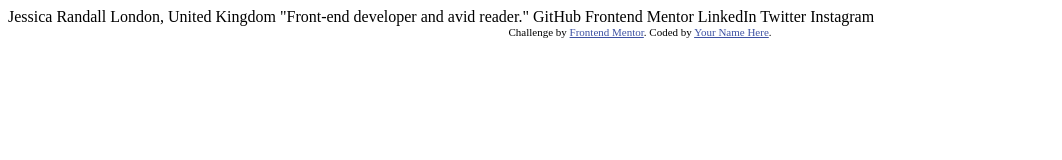
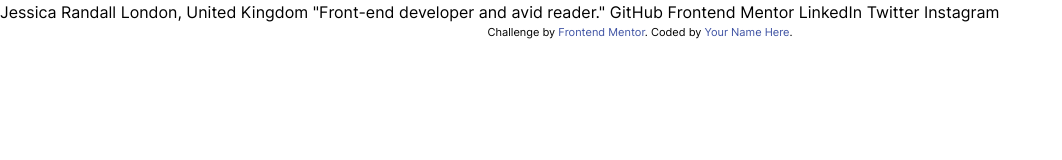
Before and after one commit to cjoak1028/social-links-profile, a website: page index.html in a window 1280 px wide. Shown: the whole page, without its empty margins (0-1062 px from the left). Drawn offline with Linux system fonts and the light colour scheme.

Commit message:
Setup tailwind and integrate design theme

```diff
--- a/index.html
+++ b/index.html
@@ -1,33 +1,39 @@
-<!DOCTYPE html>
+<!doctype html>
 <html lang="en">
   <head>
-  <meta charset="UTF-8">
-  <meta name="viewport" content="width=device-width, initial-scale=1.0"> <!-- displays site properly based on user's device -->
+    <meta charset="UTF-8" />
+    <meta name="viewport" content="width=device-width, initial-scale=1.0" />
+    <!-- displays site properly based on user's device -->
 
-  <link rel="icon" type="image/png" sizes="32x32" href="./assets/images/favicon-32x32.png">
+    <link
+      rel="icon"
+      type="image/png"
+      sizes="32x32"
+      href="./assets/images/favicon-32x32.png"
+    />
+
+    <link href="./output.css" rel="stylesheet" />
 
     <title>Frontend Mentor | Social links profile</title>
 
     <!-- Feel free to remove these styles or customise in your own stylesheet 👍 -->
     <style>
-    .attribution { font-size: 0.6875rem; text-align: center; }
-    .attribution a { color: hsl(228, 45%, 44%); }
+      .attribution {
+        font-size: 0.6875rem;
+        text-align: center;
+      }
+      .attribution a {
+        color: hsl(228, 45%, 44%);
+      }
     </style>
   </head>
-<body>
-
-  Jessica Randall
-  London, United Kingdom
-  "Front-end developer and avid reader."
-
-  GitHub
-  Frontend Mentor
-  LinkedIn
-  Twitter
-  Instagram
+  <body class="font-inter">
+    Jessica Randall London, United Kingdom "Front-end developer and avid
+    reader." GitHub Frontend Mentor LinkedIn Twitter Instagram
 
     <footer class="attribution">
-    Challenge by <a href="https://www.frontendmentor.io?ref=challenge">Frontend Mentor</a>.
+      Challenge by
+      <a href="https://www.frontendmentor.io?ref=challenge">Frontend Mentor</a>.
       Coded by <a href="#">Your Name Here</a>.
     </footer>
   </body>
--- /dev/null
+++ b/src/input.css
@@ -0,0 +1,16 @@
+@font-face {
+  font-family: "Inter";
+  font-weight: 100 900;
+  src: url(../assets/fonts/Inter-VariableFont_slnt\,wght.ttf) format("truetype");
+}
+
+@import "tailwindcss";
+
+@theme {
+  --color-grey-900: #141414;
+  --color-grey-800: #1f1f1f;
+  --color-grey-700: #333333;
+  --color-green: #c4f82a;
+
+  --font-inter: "Inter", sans-serif;
+}
```
Also changed, not shown: package.json (added, +25 -0 lines), output.css (added), 1 other file. Lines whose indentation alone changed are shown as unchanged.
